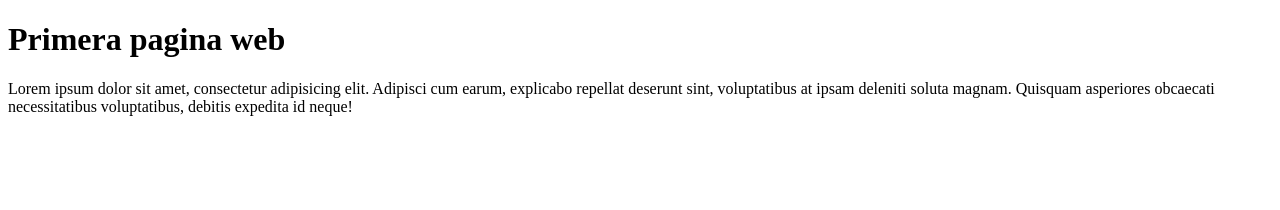
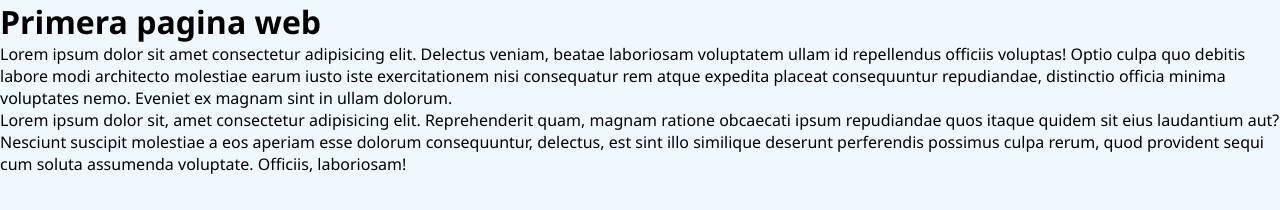
Before and after one commit to hlagares/primeraPagWeb, a plain HTML site: page index.html in a window 1280 px wide. Drawn offline with Linux system fonts and the light colour scheme.

Commit message:
Cambio color fondo pagina

```diff
--- a/index.html
+++ b/index.html
@@ -4,12 +4,13 @@
     <meta charset="UTF-8">
     <meta name="viewport" content="width=device-width, initial-scale=1.0">
     <title>Document</title>
+    <link rel="stylesheet" href="style.css">
 </head>
 <body>
     <h1>Primera pagina web</h1>
-    <p>Lorem ipsum dolor sit amet, consectetur adipisicing elit. Adipisci cum earum,
-        explicabo repellat deserunt sint, voluptatibus at ipsam deleniti soluta magnam.
-        Quisquam asperiores obcaecati necessitatibus voluptatibus, debitis expedita id neque!
+    <p>Lorem ipsum dolor sit amet consectetur adipisicing elit. Delectus veniam, beatae laboriosam voluptatem ullam id repellendus officiis voluptas! Optio culpa quo debitis labore modi architecto molestiae earum iusto iste exercitationem nisi consequatur rem atque expedita placeat consequuntur repudiandae, distinctio officia minima voluptates nemo. Eveniet ex magnam sint in ullam dolorum.
     </p>
+    <p>Lorem ipsum dolor sit, amet consectetur adipisicing elit. Reprehenderit quam, magnam ratione obcaecati ipsum repudiandae quos itaque quidem sit eius laudantium aut? Nesciunt suscipit molestiae a eos aperiam esse dolorum consequuntur, delectus, est sint illo similique deserunt perferendis possimus culpa rerum, quod provident sequi cum soluta assumenda voluptate. Officiis, laboriosam!</p>
+
 </body>
 </html>
--- a/style.css
+++ b/style.css
@@ -0,0 +1,10 @@
+*{
+    margin: 0;
+    padding: 0;
+    box-sizing: border-box;
+    font-family: 'Segoe UI', Tahoma, Geneva, Verdana, sans-serif;
+}
+
+body{
+    background-color: aliceblue;
+}
```
